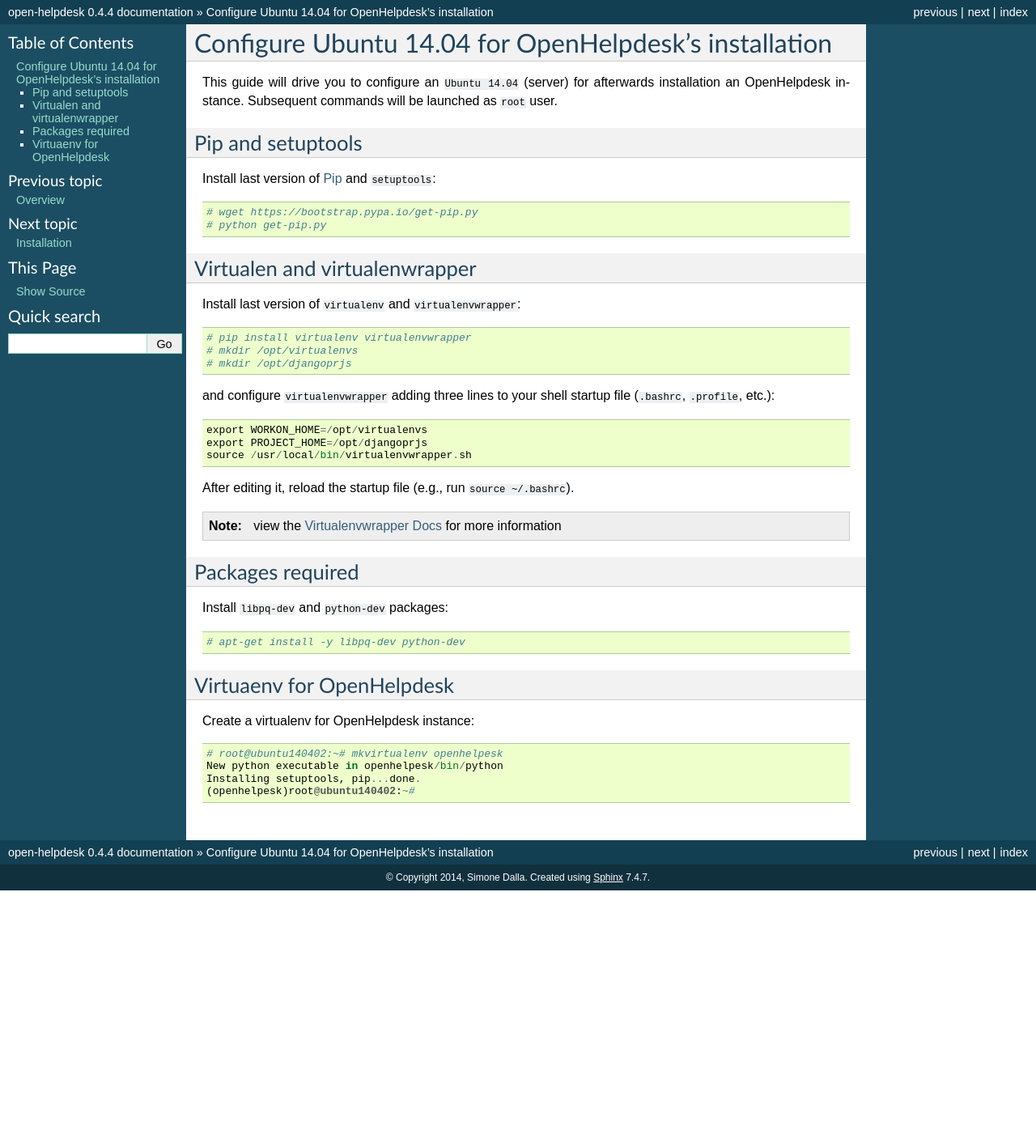
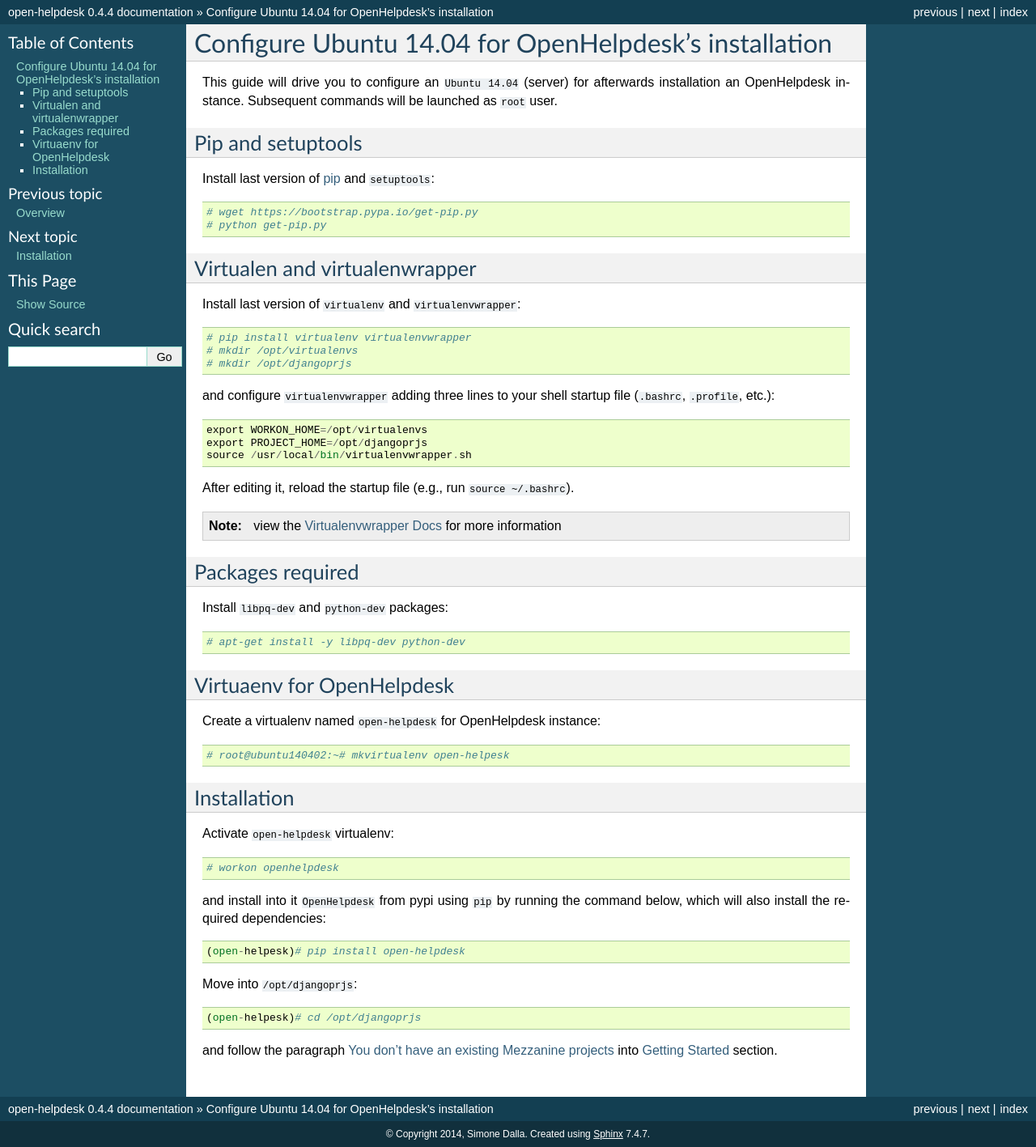
Before and after one commit to simodalla/open-helpdesk, a Sphinx documentation site: the page built from docs/ubuntu1404.rst, in a window 1280 px wide. Shown: the whole page at 81% size. Built offline with Sphinx 7.4.7, drawn with Linux system fonts in a browser that asks for light colours; before the commit the page ends 1100 px from its top, so only the background shows below that.

Commit message:
improvment documentation

```diff
--- a/docs/installation.rst
+++ b/docs/installation.rst
@@ -11,7 +11,12 @@
 
     $ python setup.py install
 
+.. note::
+
+    We recommend the installation of ``OpenHelpdesk`` into a  `virtualenv`_
+
 
 .. GENERAL LINKS
 
 .. _`pip`: http://www.pip-installer.org/
+.. _`virtualenv`: https://virtualenv.pypa.io/en/latest/
--- a/docs/ubuntu1404.rst
+++ b/docs/ubuntu1404.rst
@@ -9,7 +9,7 @@
 Pip and setuptools
 ------------------
 
-Install last version of `Pip`_ and ``setuptools``::
+Install last version of `pip`_ and ``setuptools``::
 
     # wget https://bootstrap.pypa.io/get-pip.py
     # python get-pip.py
@@ -47,12 +47,30 @@
 
 Virtuaenv for OpenHelpdesk
 --------------------------
-Create a virtualenv for OpenHelpdesk instance::
+Create a virtualenv named ``open-helpdesk`` for OpenHelpdesk instance::
 
-    # root@ubuntu140402:~# mkvirtualenv openhelpesk
-    New python executable in openhelpesk/bin/python
-    Installing setuptools, pip...done.
-    (openhelpesk)root@ubuntu140402:~#
+    # root@ubuntu140402:~# mkvirtualenv open-helpesk
+
+Installation
+------------
+
+Activate ``open-helpdesk`` virtualenv::
+
+    # workon openhelpdesk
+
+and install into it ``OpenHelpdesk`` from pypi using ``pip`` by
+running the command below, which will also install the required
+dependencies::
+
+    (open-helpesk)# pip install open-helpdesk
+
+Move into ``/opt/djangoprjs``::
+
+    (open-helpesk)# cd /opt/djangoprjs
+
+and follow the paragraph :ref:`You don't have an existing Mezzanine projects <no_mezzanine_prj>`
+into :doc:`Getting Started <getting-started>` section.
+
 
 .. GENERAL LINKS
 
```
Also changed, not shown: docs/getting-started.rst (+4 -3 lines).
